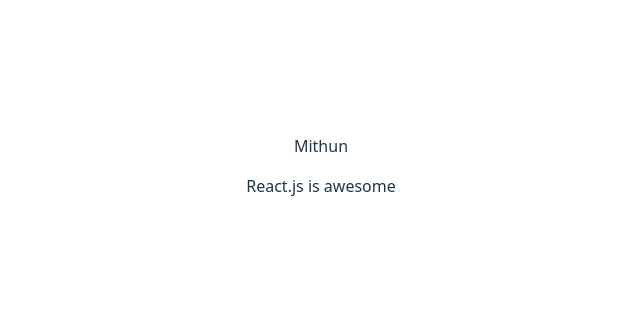
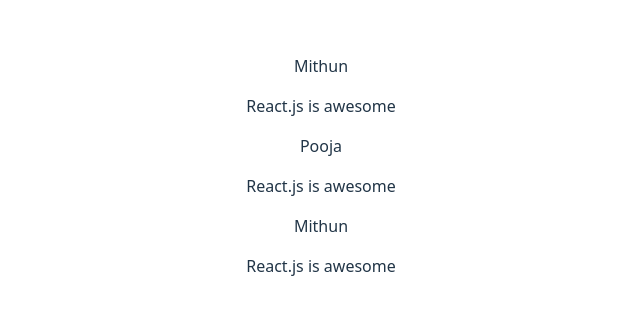
Before and after one commit to mithunj43/React, a React (Vite) app in the folder react-crash-course/: page / in a window 1280 px wide. Shown: the part 234-548 px from the top of the page, without its empty margins (319-959 px from the left). Built offline with nearby package versions, Linux system fonts and the light colour scheme.

Commit message:
Reusuable compoment

```diff
--- a/react-crash-course/src/App.jsx
+++ b/react-crash-course/src/App.jsx
@@ -6,8 +6,13 @@
 
 function App() {
 
-  return <Post />
-
+  return (
+  <>
+    <Post />
+    <Post />
+    <Post />
+  </>
+  );
 }
 
 export default App
```
